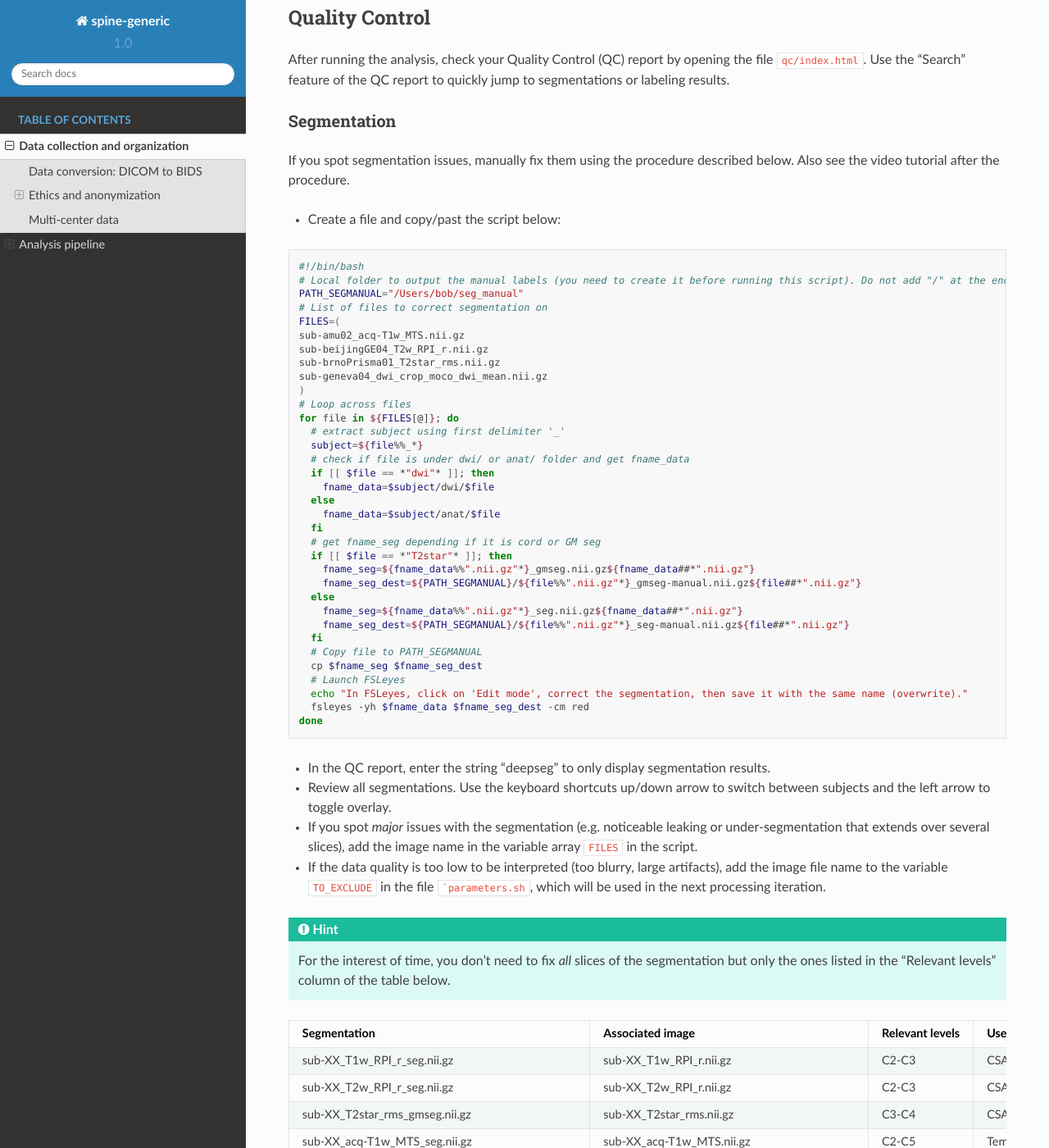
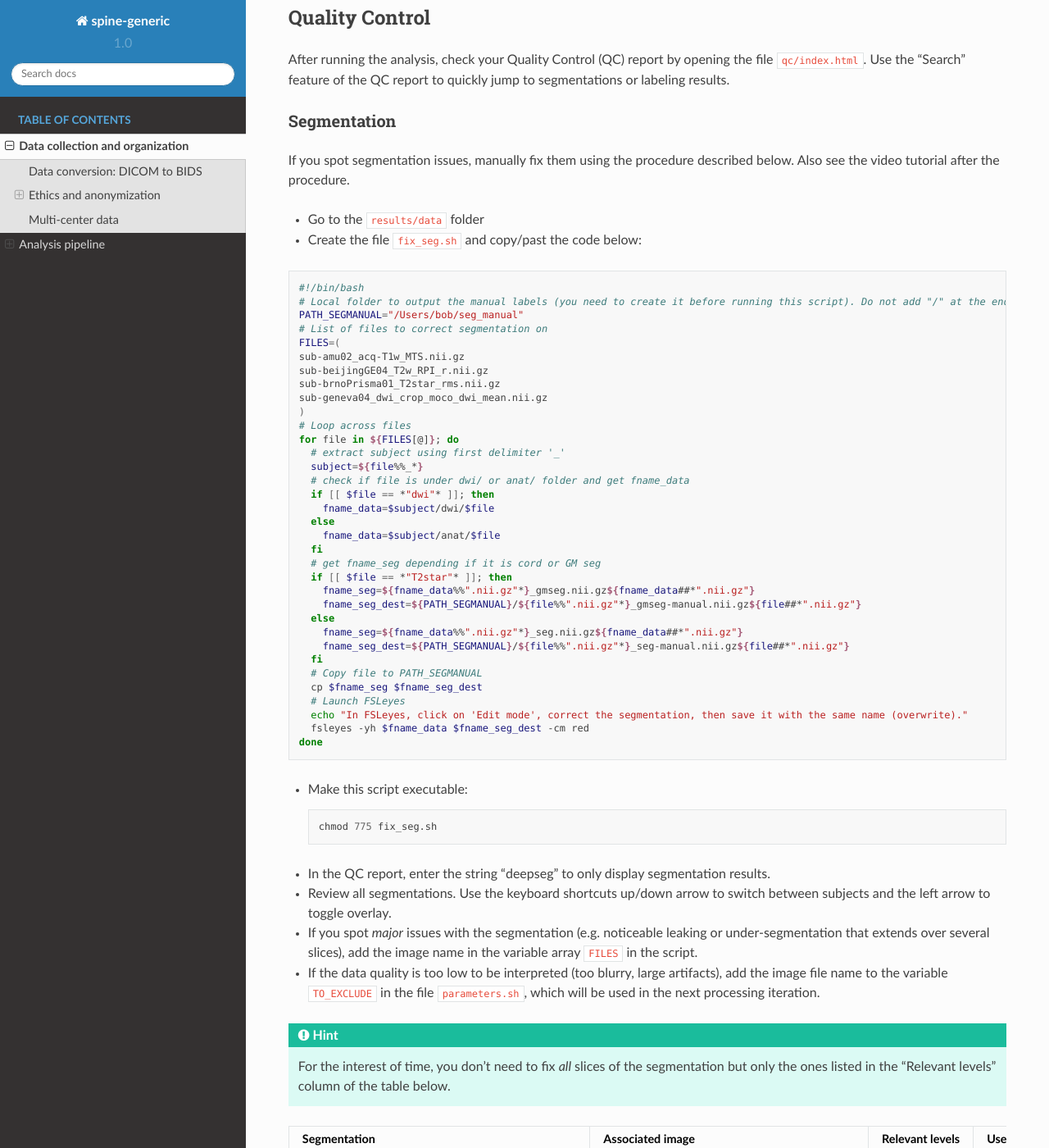
Before and after one commit to spine-generic/spine-generic, a Sphinx documentation site: the page built from docs/documentation.rst, in a window 1280 px wide and 1400 px high, scrolled down 5297 px. Shown: the whole window at 82% size. Built offline with Sphinx 7.4.7 and the Read the Docs theme 2.0.0, drawn with Linux system fonts in a browser that asks for light colours.

Commit message:
Update documentation.rst

````diff
--- a/docs/documentation.rst
+++ b/docs/documentation.rst
@@ -297,7 +297,8 @@ Segmentation
 If you spot segmentation issues, manually fix them using the procedure described
 below. Also see the video tutorial after the procedure.
 
-- Create a file and copy/past the script below:
+- Go to the ``results/data`` folder
+- Create the file ``fix_seg.sh`` and copy/past the code below:
 
 .. code-block:: bash
 
@@ -336,13 +337,19 @@ below. Also see the video tutorial after the procedure.
     fsleyes -yh $fname_data $fname_seg_dest -cm red
   done
 
+- Make this script executable:
+
+  .. code-block:: bash
+
+     chmod 775 fix_seg.sh
+
 - In the QC report, enter the string "deepseg" to only display segmentation results.
 - Review all segmentations. Use the keyboard shortcuts up/down arrow to switch between
   subjects and the left arrow to toggle overlay.
 - If you spot *major* issues with the segmentation (e.g. noticeable leaking or under-segmentation that extends over several slices),
   add the image name in the variable array ``FILES`` in the script.
 - If the data quality is too low to be interpreted (too blurry, large artifacts),
-  add the image file name to the variable ``TO_EXCLUDE`` in the file ```parameters.sh``,
+  add the image file name to the variable ``TO_EXCLUDE`` in the file ``parameters.sh``,
   which will be used in the next processing iteration.
 
 .. Hint::
````
